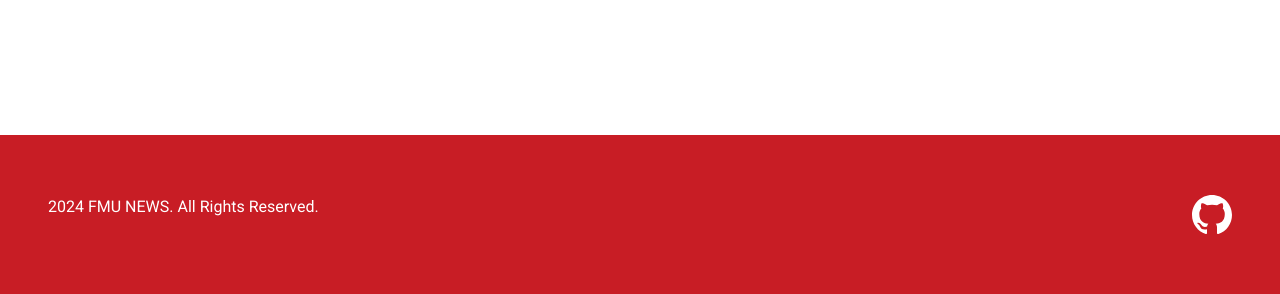
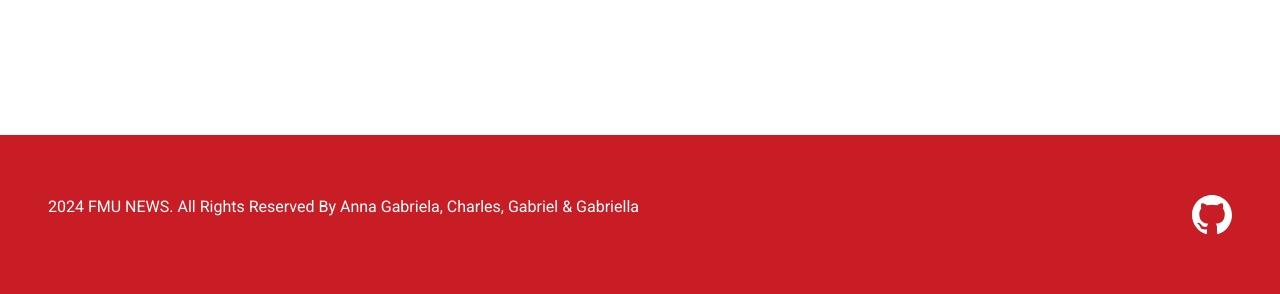
Before and after one commit to annaagabi/fmu-news, a PHP site: page /noticia.php in a window 1280 px wide. Shown: the part 506-800 px from the top of the page. Run offline with PHP 8.4, Linux system fonts and the light colour scheme; data comes from the database, SQL or seed files in the repository.

Commit message:
Fix: corrigindo o footer

```diff
--- a/noticia.php
+++ b/noticia.php
@@ -36,9 +36,9 @@
         </div>
 
     </main>
-    <footer class="fundo-vermelho mt-5 d-flex justify-content-between align-items-center w-100">
-        <p class="texto-branco fonte-16 ms-5">2024 FMU NEWS. All Rights Reserved.</p>
-        <a href="https://github.com/annaagabi/fmu-news" target="_blank" class="me-5"><img src="./assets/imagens/github.svg" alt="Logo do github"></a>
+    <footer class="fundo-vermelho mt-5 d-flex justify-content-between align-items-center w-100 position-relative bottom-0">
+        <p class="texto-branco fonte-16 ms-5">2024 FMU NEWS. All Rights Reserved By Anna Gabriela, Charles, Gabriel & Gabriella</p>
+        <a href="https://github.com/annaagabi/fmu-news" target="_blank" class="me-5"><img src="./assets/imagens/github.svg" alt="Logo do github na cor branca"></a>
     </footer>
 
     <script src="https://cdn.jsdelivr.net/npm/bootstrap@5.3.3/dist/js/bootstrap.bundle.min.js"></script>
```
